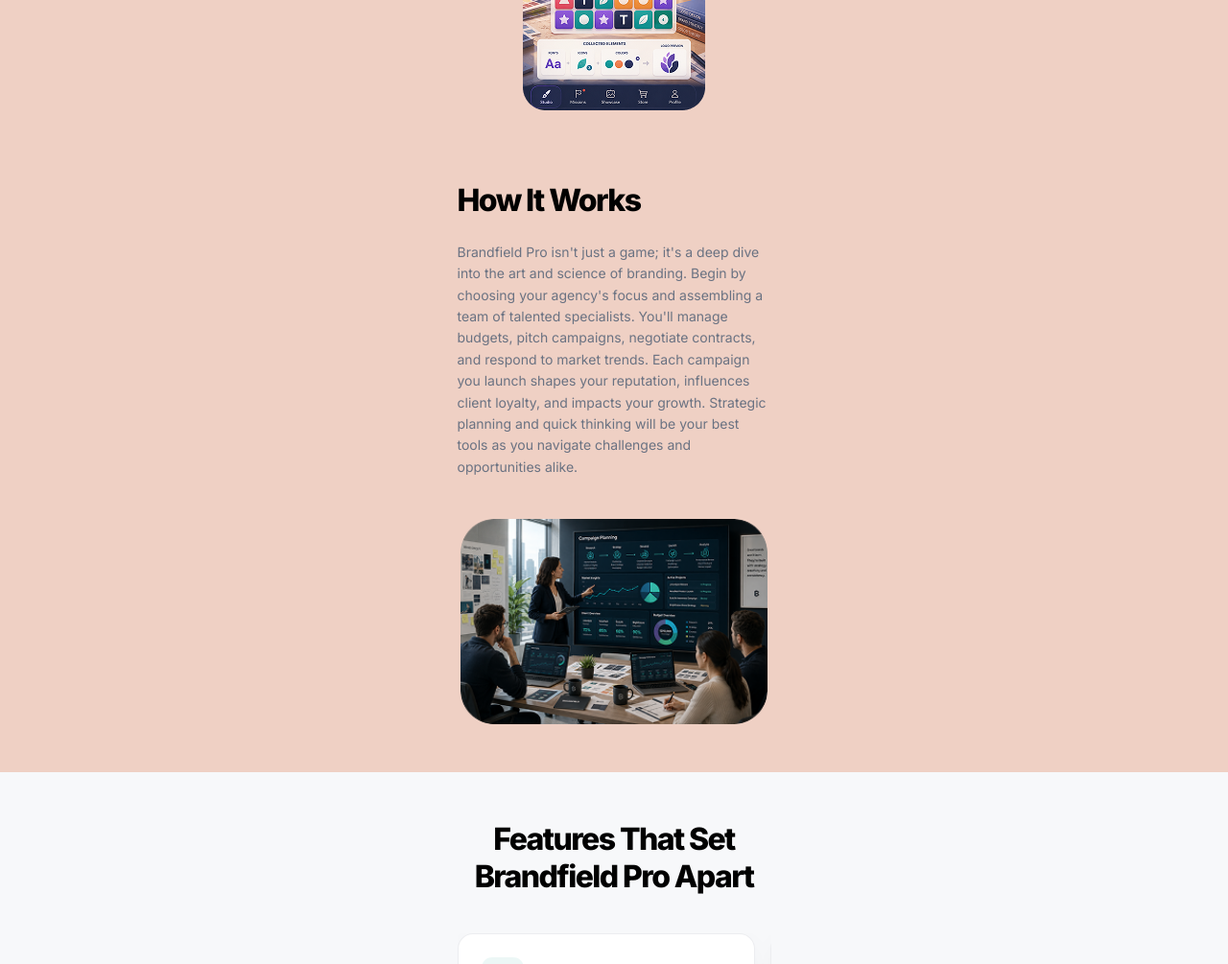
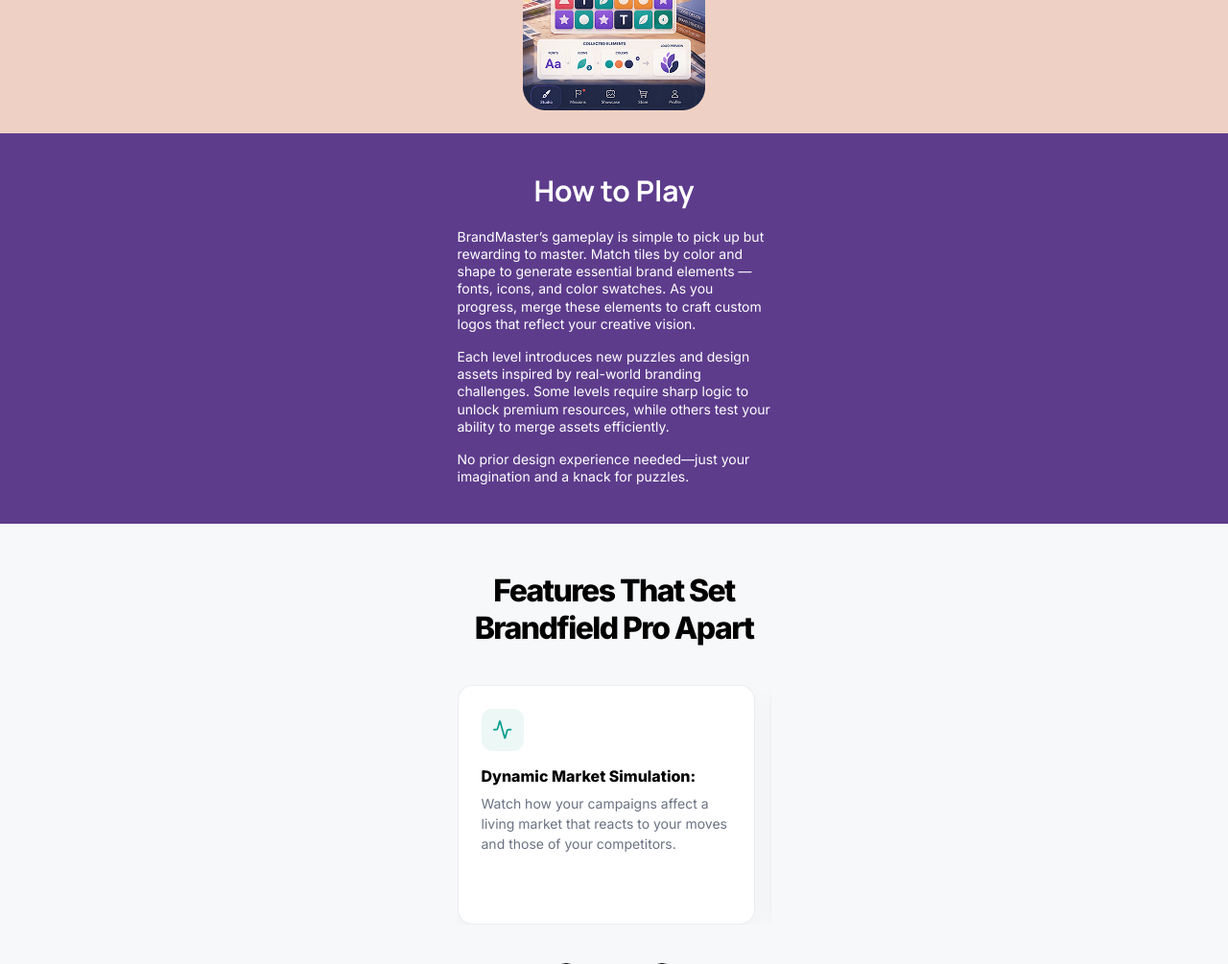
Before and after one commit to Yevhenii-Pavlushchenko/STP-12991, a website built with Vite: page src/index.html in a window 1280 px wide. Shown: the part 700-1705 px from the top of the page at 96% size. Built offline with nearby package versions, Linux system fonts and the light colour scheme.

Commit message:
how to play

```diff
--- a/src/css/styles-section/how-to-play.css
+++ b/src/css/styles-section/how-to-play.css
@@ -1,8 +1,9 @@
 .how {
-  padding: 50px 0;
+  background-color: var(--purple-color);
+  padding: 40px 0;
 
   @media only screen and (min-width: 1440px) {
-    padding: 100px 0;
+    padding: 64px 0;
   }
 }
 
@@ -22,62 +23,41 @@
 
 .how__content {
   width: 100%;
+  color:var(--white-color);
 
-  @media only screen and (min-width: 1440px) {
-    max-width: 544px;
-    flex-shrink: 0;
-  }
+
 }
 
 .how__title {
-  font-family: var(--font-jakarta);
-  font-size: 32px;
-  font-weight: 800;
-  letter-spacing: -0.05em;
-  color: var(--black-color);
-  margin-bottom: 24px;
+  font-family: var(--font-manrope);
+  font-size: 30px;
+  font-weight: 700;
+  line-height: 1.3;
+  margin-bottom: 20px;
+  text-align: center;
 
   @media only screen and (min-width: 1440px) {
-    font-size: 60px;
-    letter-spacing: -0.03em;
+    font-size: 50px;
     margin-bottom: 40px;
+  }
+}
+.how__descr-wraper{
+display: flex;
+flex-direction: column;
+gap: 16px;
+@media only screen and (min-width: 1440px) {
+
+  gap: 40px;
   }
 }
 
 .how__text {
   font-family: var(--font-inter);
   font-size: 14px;
-  line-height: 1.6;
-  color: var(--text-color);
+  line-height: 1.3;
 
   @media only screen and (min-width: 1440px) {
-    font-size: 18px;
-    max-width: 480px;
+    font-size: 20px;
+    line-height: 1.2;
   }
 }
-
-
-.how__figure {
-  width: 100%;
-  max-width: 320px;
-  margin: 0;
-
-  @media only screen and (min-width: 1440px) {
-    max-width: 640px;
-  }
-}
-
-.how__picture {
-  display: block;
-  width: 100%;
-}
-
-.how__img {
-  display: block;
-  width: 100%;
-  height: auto;
-  object-fit: cover;
-  border-radius: 34px;
-
-
-}
--- a/src/partials/how-to-play.html
+++ b/src/partials/how-to-play.html
@@ -1,40 +1,25 @@
 <article class="how" id="how-it-works">
   <div class="container how__container">
     <div class="how__content">
-      <h2 class="how__title">How It Works</h2>
-      <p class="how__text">
-        Brandfield Pro isn't just a game; it's a deep dive into the art and
-        science of branding. Begin by choosing your agency's focus and
-        assembling a team of talented specialists. You'll manage budgets, pitch
-        campaigns, negotiate contracts, and respond to market trends. Each
-        campaign you launch shapes your reputation, influences client loyalty,
-        and impacts your growth. Strategic planning and quick thinking will be
-        your best tools as you navigate challenges and opportunities alike.
-      </p>
+      <h2 class="how__title">How to Play</h2>
+      <div class="how__descr-wraper">
+        <p class="how__text">
+          BrandMaster’s gameplay is simple to pick up but rewarding to master.
+          Match tiles by color and shape to generate essential brand elements —
+          fonts, icons, and color swatches. As you progress, merge these
+          elements to craft custom logos that reflect your creative vision.
+        </p>
+        <p class="how__text">
+          Each level introduces new puzzles and design assets inspired by
+          real-world branding challenges. Some levels require sharp logic to
+          unlock premium resources, while others test your ability to merge
+          assets efficiently.
+        </p>
+        <p class="how__text">
+          No prior design experience needed—just your imagination and a knack
+          for puzzles.
+        </p>
+      </div>
     </div>
-
-    <figure class="how__figure">
-      <picture class="how__picture">
-        <source
-          media="(min-width: 1440px)"
-          srcset="/img/how-it-works/how.png 1x, /img/how-it-works/how@2x.png 2x"
-          type="image/png"
-        />
-        <source
-          srcset="
-            /img/how-it-works/how-mob.png    1x,
-            /img/how-it-works/how-mob@2x.png 2x
-          "
-          type="image/png"
-        />
-        <img
-          class="how__img"
-          src="/img/how-it-works/how-mob.png"
-          alt="Brandfield Pro team working in the office"
-          width="304"
-          height="196"
-        />
-      </picture>
-    </figure>
   </div>
 </article>
```
